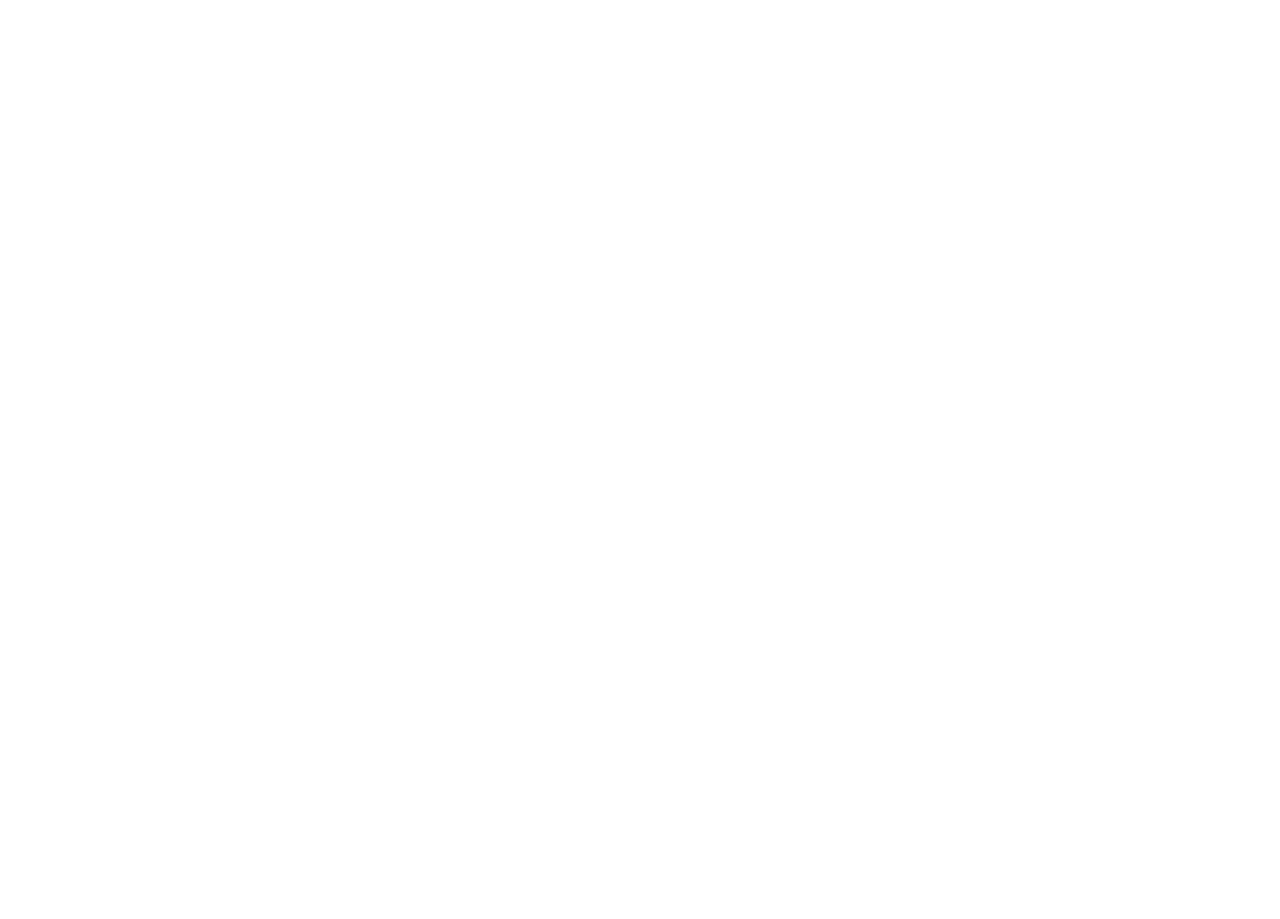
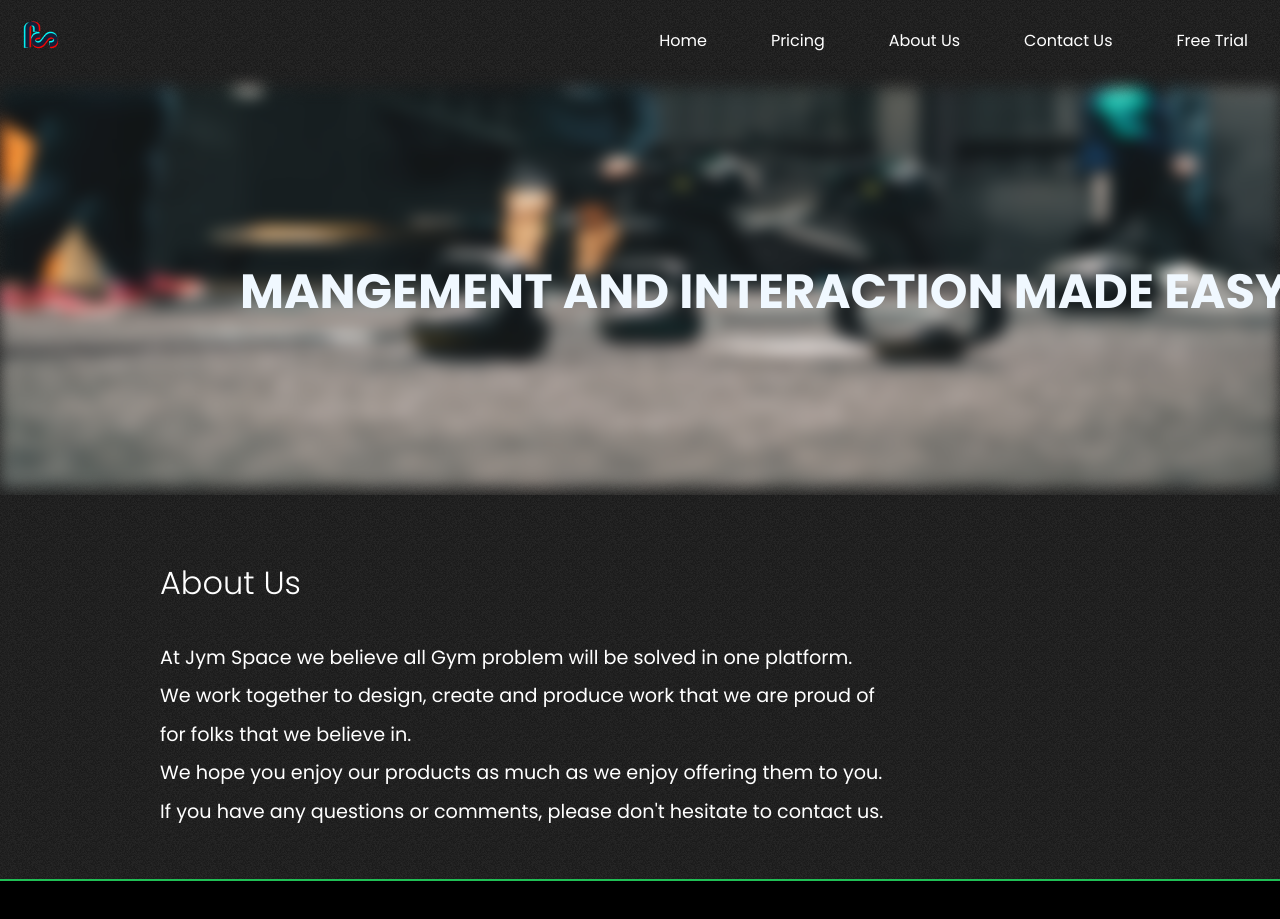
Before and after one commit to pesto-students/easy-manage-frontend-team3-jesus, a React (Create React App) app in the folder jymspace-frontend/: page /AboutUs in a window 1280 px wide. Before the commit this address had no page. Shown: the top 919 px of the page. Before the commit the page ends 800 px from the top, so only its background shows below. Built offline with nearby package versions, Linux system fonts and the light colour scheme.

Commit message:
some changes in file

```diff
--- a/jymspace-frontend/src/AppRouter/AppRouter.jsx
+++ b/jymspace-frontend/src/AppRouter/AppRouter.jsx
@@ -2,6 +2,7 @@
 import { Route, Routes } from "react-router-dom";
 import { ErrorBoundary } from "react-error-boundary";
 import ErrorFallback from "../Utility/ErrorBoundary";
+import AboutUs from "../components/Pages/AboutUs/AboutUs";
 const Home = lazy(() => import ("../components/Pages/Home/Home"));
 
 
@@ -12,7 +13,7 @@
       <Suspense fallback={<div>Loading...</div>}>
       <Routes>
         <Route exact path="/" element={<Home />} />
-
+        <Route  path="/AboutUs" element={<AboutUs/>} />
       </Routes>
       </Suspense>
       </ErrorBoundary>
--- a/jymspace-frontend/src/components/Hero/Hero.jsx
+++ b/jymspace-frontend/src/components/Hero/Hero.jsx
@@ -2,7 +2,7 @@
 import hero_Image from "../../assets/hero.png";
 import "./Hero.css";
 import Navbar from "../../components/Navbar/Navbar";
-import { Link } from "react-router-dom";
+
 
 const Hero = () => {
   return (
@@ -41,9 +41,7 @@
       </div>
 
       <div className="right-h">
-        <Link to="/Signin" className="btn-sign">
-          SIGN IN
-        </Link>
+        <li className="btn-sign">SIGN IN</li>
       </div>
       <img src={hero_Image} alt="" className="hero-image" />
     </div>
--- a/jymspace-frontend/src/components/Navbar/Navbar.jsx
+++ b/jymspace-frontend/src/components/Navbar/Navbar.jsx
@@ -2,8 +2,18 @@
 import "./Navbar.css";
 import logo from "../../assets/logo.png";
 import { Link } from "react-router-dom";
+import { useRef } from "react";
 
 const Navbar = () => {
+  const Pricing = useRef(null);
+  const Trial = useRef(null);
+
+  const scrollToSection = (elementRef) => {
+    window.scrollTo({
+      top: elementRef.current.offsetTop,
+      behavior: "smooth",
+    });
+  };
   return (
     <div className="navbar">
       <img src={logo} alt="" className="logo" />
@@ -11,10 +21,14 @@
         <Link to="/" className="links">
           Home
         </Link>
-        <li className="links">Pricing</li>
-        <li className="links">About Us</li>
+        <li onClick={() => scrollToSection(Pricing)} className="links" ref={Pricing} >
+          Pricing
+        </li>
+        <Link to="/AboutUs" className='links'>About Us</Link>
         <li className="links">Contact Us</li>
-        <li className="links">Free Trial</li>
+        <li onClick={() => scrollToSection(Trial)} className="links" ref={Trial}>
+          Free Trial
+        </li>
       </ul>
     </div>
   );
--- /dev/null
+++ b/jymspace-frontend/src/components/Pages/AboutUs/AboutUs.jsx
@@ -0,0 +1,33 @@
+import React from "react";
+import "./AboutUs.css";
+import Navbar from "../../Navbar/Navbar";
+import Footer from "../../Footer/Footer";
+import AboutImg from '../../../assets/AboutUs.jpg';
+
+const About = () => {
+  return (
+    <div>
+      <Navbar />
+      <div className="banner">
+        <h1 className="tagline">Mangement and interaction made easy</h1>
+        <img src={AboutImg} alt="" className="about-img" />
+      </div>
+      <div className="about-text">About Us</div>
+      <p className="about-para">
+        At Jym Space we believe all Gym problem will be solved in one platform.{" "}
+        <br />
+        We work together to design, create and produce work that we are proud of
+        <br />
+        for folks that we believe in.
+        <br />
+        We hope you enjoy our products as much as we enjoy offering them to you.{" "}
+        <br />
+        If you have any questions or comments, please don't hesitate to contact
+        us.
+      </p>
+      <Footer />
+    </div>
+  );
+};
+
+export default About;
--- a/jymspace-frontend/src/components/Plans/Plans.jsx
+++ b/jymspace-frontend/src/components/Plans/Plans.jsx
@@ -3,9 +3,13 @@
 import { plansData } from "../../Data/plansData";
 import checkmark from "../../assets/tick-mark.png";
 
+
 const Plans = () => {
+
+
+
   return (
-    <div className="plans-container">
+    <div className="plans-container" >
       <div className="programs-header">
         <span className="stroke-text header-text">Start Your</span>
         <span className="stroke-text-green header-text"> Journey </span>
```
Also changed, not shown: jymspace-frontend/src/assets/AboutUs.jpg (added), 1 other file (tests, documents, lock files or other folders).
